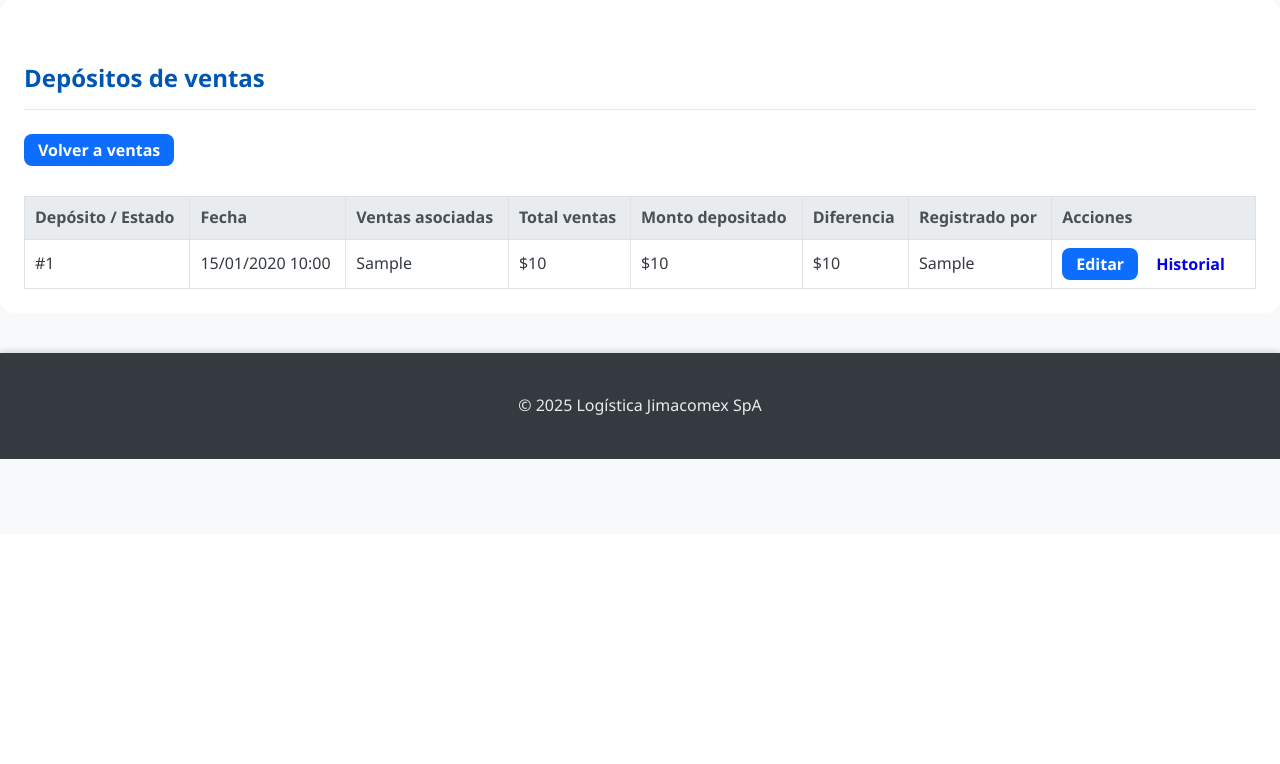
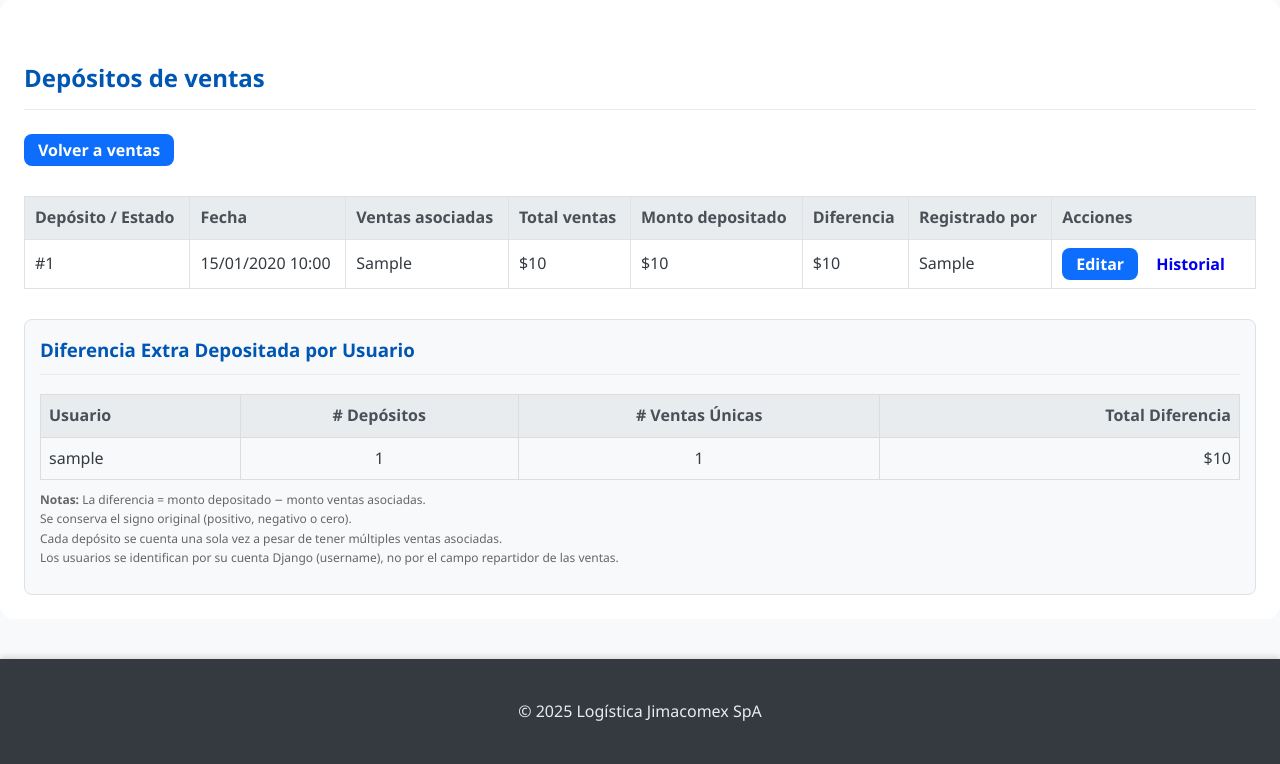
Before and after one commit to Jorge052011/mapa3_copia, a Django app: template crm/templates/crm/depositos_list.html in a window 1280 px wide. Shown: the part 266-1030 px from the top of the page. Before the commit the page ends 725 px from the top, so only its background shows below. Run offline with Django 3.2, Linux system fonts and the light colour scheme; the template is opened without the code that fills it: most values are stand-ins (such as "Sample title", 1, 10 or a date in 2020); parts of the project's set-up code (start-up, migrations or seed data) failed here and were passed over.

Commit message:
Corrige resumen de diferencias por usuario

```diff
--- a/crm/templates/crm/depositos_list.html
+++ b/crm/templates/crm/depositos_list.html
@@ -54,4 +54,56 @@
 {% else %}
 <p>Aún no hay depósitos registrados.</p>
 {% endif %}
+
+<!-- Tabla: Diferencia extra depositada por usuario registrador -->
+{% if datos_diferencia %}
+<div style="margin-top: 30px; padding: 15px; background: #f8f9fa; border-radius: 8px; border: 1px solid #dee2e6;">
+  <h3 style="margin-top: 0;">Diferencia Extra Depositada por Usuario</h3>
+  <table style="width: 100%; border-collapse: collapse; min-width: 600px;">
+    <thead>
+      <tr style="background-color: #e9ecef;">
+        <th style="padding: 8px; border: 1px solid #ddd; text-align: left;">Usuario</th>
+        <th style="padding: 8px; border: 1px solid #ddd; text-align: center;"># Depósitos</th>
+        <th style="padding: 8px; border: 1px solid #ddd; text-align: center;"># Ventas Únicas</th>
+        <th style="padding: 8px; border: 1px solid #ddd; text-align: right;">Total Diferencia</th>
+      </tr>
+    </thead>
+    <tbody>
+      {% for usuario in datos_diferencia %}
+      <tr>
+        <td style="padding: 8px; border: 1px solid #ddd; text-align: left; font-weight: normal;">
+          {{ usuario.registrado_por__username }}{% if not usuario.num_depositos %} (sin depósitos con ventas){% endif %}
+        </td>
+        <td style="padding: 8px; border: 1px solid #ddd; text-align: center;">
+          {{ usuario.num_depositos }}
+        </td>
+        <td style="padding: 8px; border: 1px solid #ddd; text-align: center;">
+          {{ usuario.num_ventas }}
+        </td>
+        <td style="padding: 8px; border: 1px solid #ddd; text-align: right;">
+          {% if usuario.suma_diferencia is none %}
+            —
+          {% else %}
+            ${{ usuario.suma_diferencia|floatformat:0 }}
+          {% endif %}
+        </td>
+      </tr>
+      {% empty %}
+      <tr>
+        <td colspan="4" style="padding: 20px; text-align: center; color: #666;">
+          No hay depósitos con ventas asociadas para calcular diferencias.
+        </td>
+      </tr>
+      {% endfor %}
+    </tbody>
+  </table>
+
+  <p style="margin-top: 10px; font-size: 12px; color: #666;">
+    <strong>Notas:</strong> La diferencia = monto depositado − monto ventas asociadas. <br>
+    Se conserva el signo original (positivo, negativo o cero). <br>
+    Cada depósito se cuenta una sola vez a pesar de tener múltiples ventas asociadas. <br>
+    Los usuarios se identifican por su cuenta Django (username), no por el campo repartidor de las ventas.
+  </p>
+</div>
+{% endif %}
 {% endblock %}
```
Also changed, not shown: crm/views.py (+47 -3 lines).
